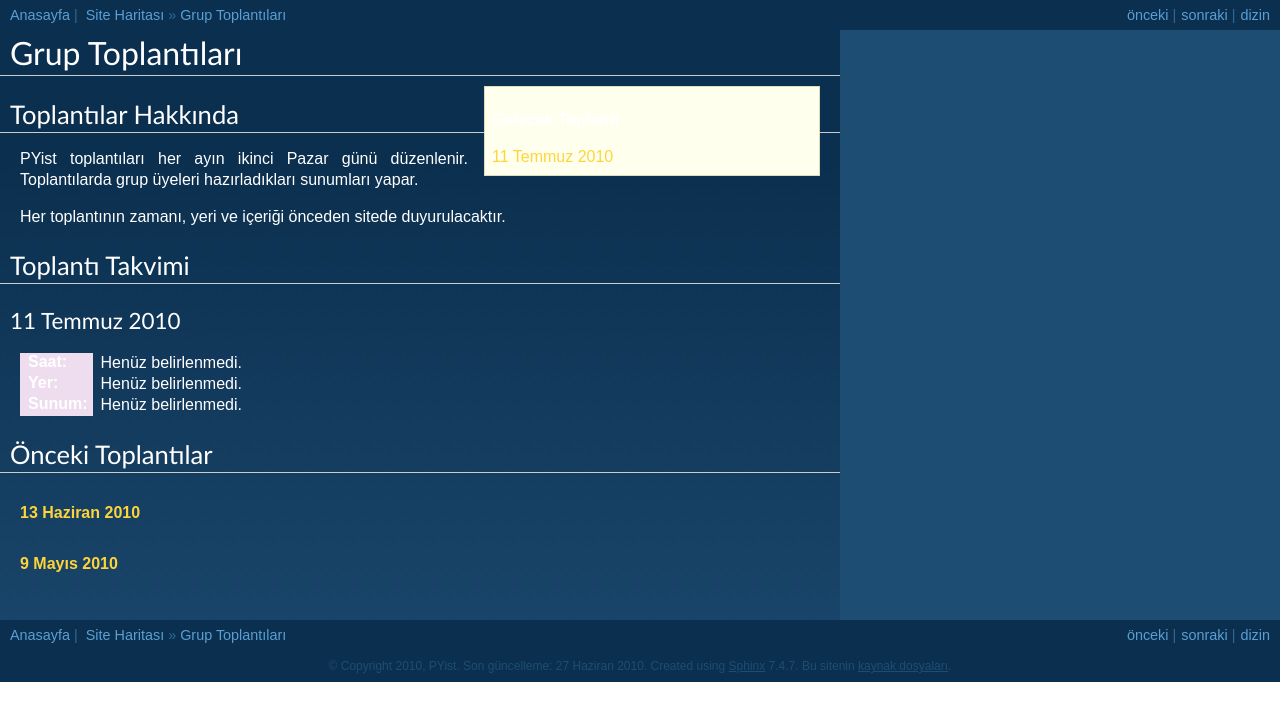
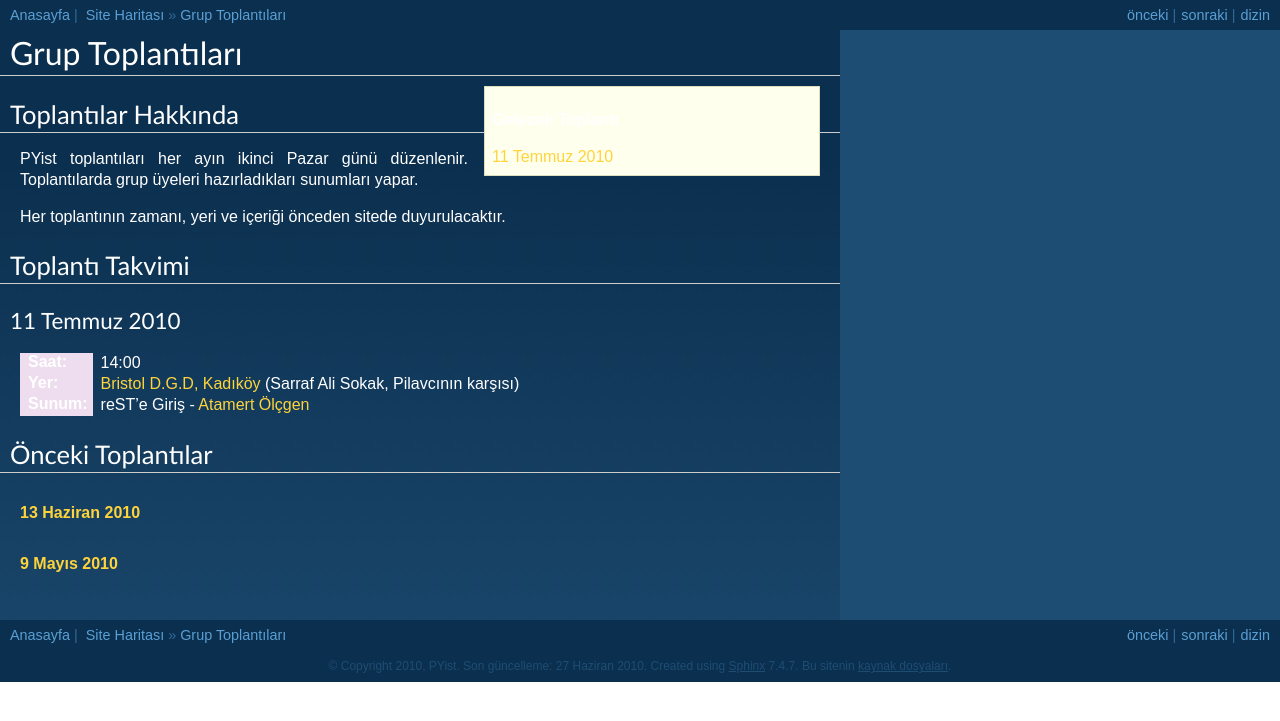
Before and after one commit to mengu/pyist.net, a Sphinx documentation site: the page built from source/meetings.rst, in a window 1280 px wide. Shown: the top 721 px of the page. Built offline with Sphinx 7.4.7, drawn with Linux system fonts in a browser that asks for light colours; formulas are drawn with MathJax 3.

Commit message:
Added next meeting's location and time.

```diff
--- a/source/meetings.rst
+++ b/source/meetings.rst
@@ -27,11 +27,11 @@ Toplantı Takvimi
 ^^^^^^^^^^^^^^
 
 :Saat:
-    Henüz belirlenmedi.
+    14:00
 :Yer:
-    Henüz belirlenmedi.
+    `Bristol D.G.D, Kadıköy <http://maps.yahoo.com/#mvt=m&lat=40.988262&lon=29.023476&zoom=18>`_ (Sarraf Ali Sokak, Pilavcının karşısı)
 :Sunum:
-    Henüz belirlenmedi.
+    reST'e Giriş - |muhuk|_
 
 
 Önceki Toplantılar
```
